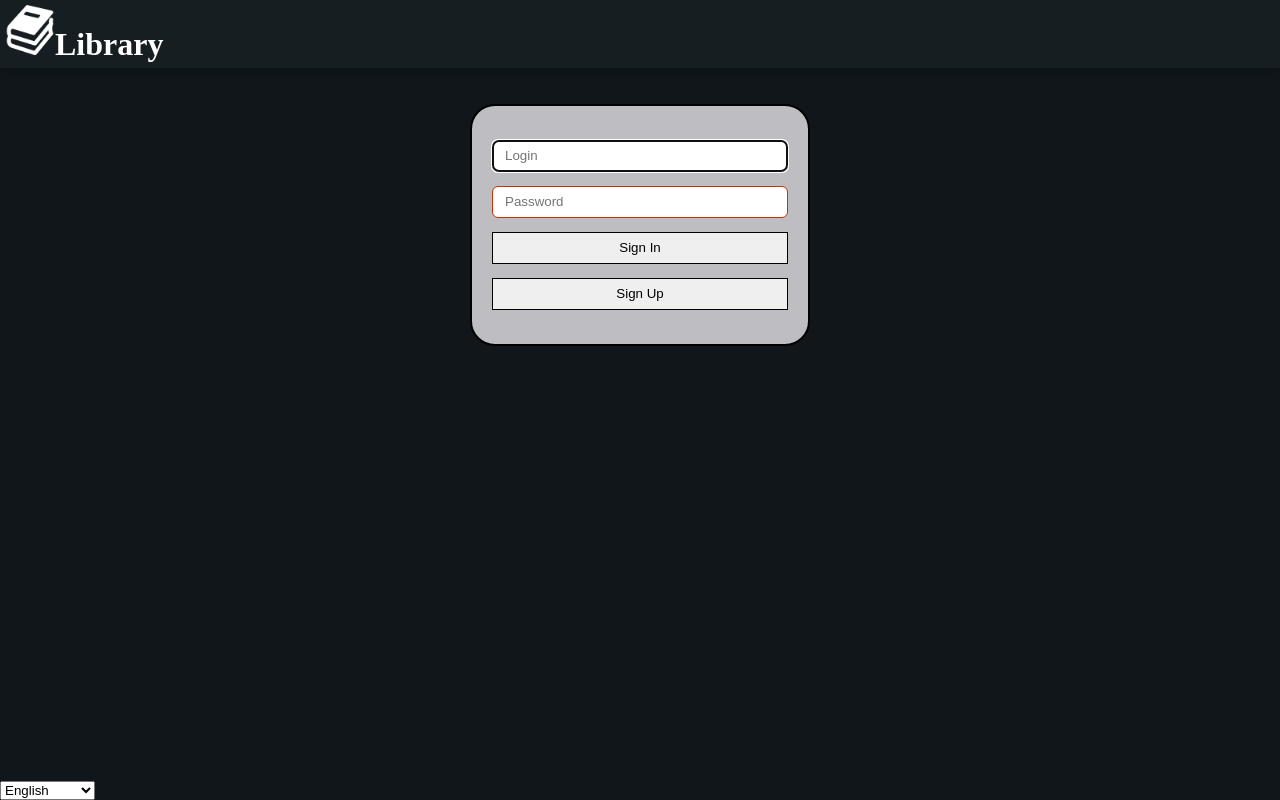
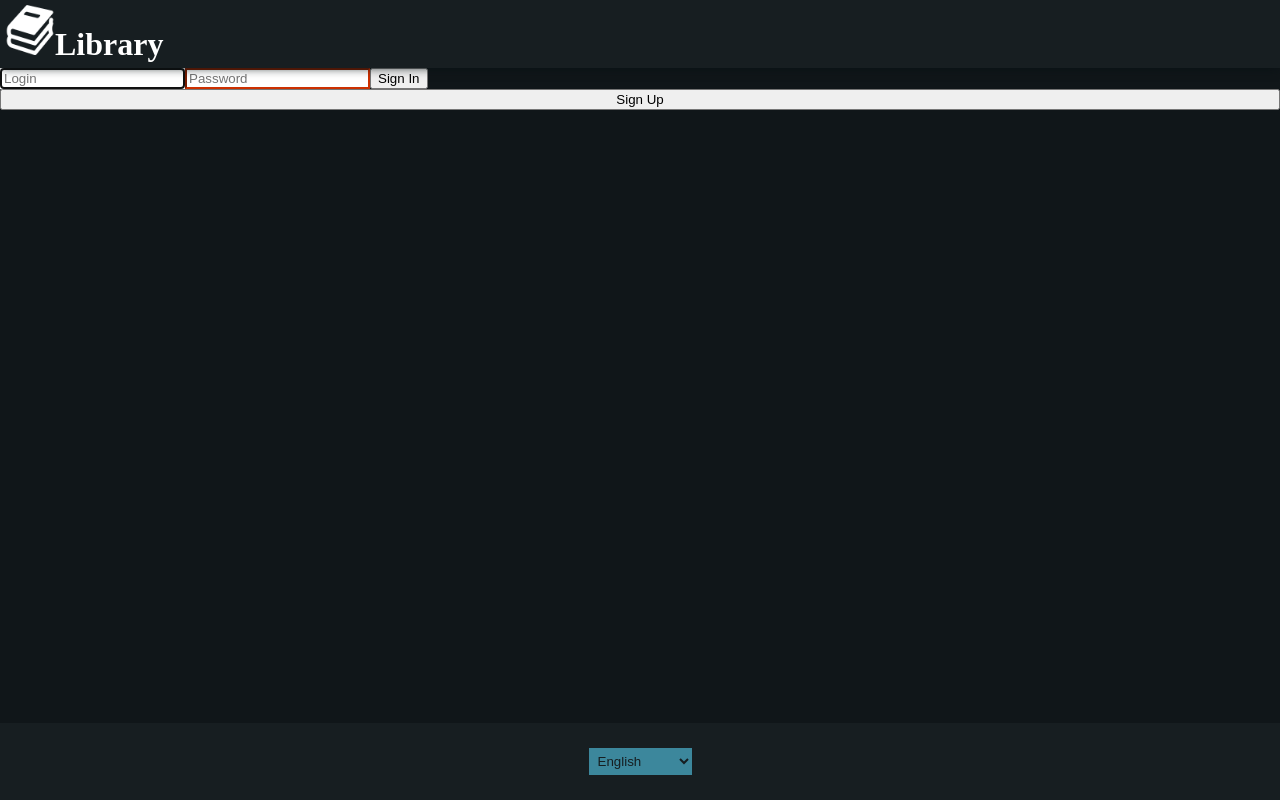
Before and after one commit to SirJohanot/library-react, a React (Create React App) app: page /sign-in in a window 1280 px wide. Built offline with nearby package versions, Linux system fonts and the light colour scheme.

Commit message:
added new styles

```diff
--- a/src/assets/global.css
+++ b/src/assets/global.css
@@ -2,11 +2,17 @@
   --color_background: #101619;
   --color_background_light: #171e21;
   --color_link: #3c879c;
+  --color_link_disabled: #3c879c5b;
   --color_link_hover: #5ff5ff;
   --color_dark_text: #aab3b6;
   --color_button_text: #161e21;
   --color_danger: #cc3000;
   --color_border: #2d3437;
+  --color_input_text: #abaeaf;
+  --color_input_background: #121212;
+  --color_input_border: #213138;
+  --color_link_active: #1bb194;
+  --color_border_light: #203137;
 }
 
 * {
@@ -32,6 +38,7 @@ body {
 
 #root>#main-content {
   flex-grow: 1;
+  margin-top: 68px;
 }
 
 body {
@@ -58,7 +65,10 @@ html::-webkit-scrollbar-thumb {
 }
 
 a {
-  text-decoration: none;
+  text-decoration: none !important;
+  display: flex !important;
+  align-items: center !important;
+  justify-content: center !important;
 }
 
 a>button {
@@ -68,38 +78,84 @@ a>button {
 }
 
 .btn {
+  padding: 5px 15px;
   color: var(--color_button_text);
   background-color: var(--color_link);
+  transition: color .3s ease-in-out, background-color .3s ease-in-out, border-color .3s ease-in-out, box-shadow .3s ease-in-out;
   border: 1px solid transparent;
   border-radius: 2px;
   cursor: pointer;
   font-size: 14px;
+  font-weight: 400;
+  text-align: center;
 }
 
-button:hover,
-input[type="submit"]:hover {
-  background-color: #076591;
+.btn:hover {
+  background-color: var(--color_link_hover);
 }
 
-button[disabled],
-input[type="submit"][disabled] {
+.btn:disabled {
+  background-color: var(--color_link_disabled);
   cursor: not-allowed;
-  opacity: .65;
 }
 
 .link {
   color: var(--color_link);
+  transition: color .5s ease-out;
 }
 
 .link:hover {
   color: var(--color_link_hover);
 }
 
-form input,
-form button {
-  border-width: 1px;
-  border-style: solid;
-  border-color: black;
+.dotted-link {
+  line-height: 1;
+  border-bottom: 1px dotted var(--color_link);
+  font-size: 17px;
+  font-weight: 700;
+}
+
+.form {
+  display: flex;
+  flex-direction: column;
+  align-items: center;
+  justify-content: flex-start;
+  background-color: var(--color_background_light);
+  padding-top: 1.5rem;
+  padding-bottom: 1.5rem;
+  padding-left: 15px;
+  padding-right: 15px;
+  gap: 1rem;
+}
+
+.form input {
+  width: 100%;
+  padding: 0.45rem 0.75rem 0.3rem;
+  color: var(--color_input_text) !important;
+  background-color: var(--color_input_background) !important;
+  font-size: 14px;
+  line-height: 1.5;
+  border: 0;
+  border: 1px solid var(--color_input_border);
+  border-radius: 0.15rem;
+  background-clip: border-box;
+  transition: border-color .15s ease-in-out, box-shadow .15s ease-in-out;
+  box-shadow: inset 0 0 5px 0 rgb(var(--color_input_inner_shadow)/10%);
+}
+
+.form input:focus {
+  border-color: var(--color_link_active) !important;
+  outline: 0;
+}
+
+.form button {
+  width: 50%;
+  display: block;
+}
+
+.b-outline {
+  border-bottom: 1px solid var(--color_border_light);
+  width: 100%;
 }
 
 .container {
@@ -108,7 +164,7 @@ form button {
 }
 
 .field-error {
-  color: var(--color_danger);
+  color: var(--color_danger) !important;
 }
 
 .error-message {
@@ -117,7 +173,7 @@ form button {
 }
 
 .red-border {
-  border-color: var(--color_danger);
+  border-color: var(--color_danger) !important;
 }
 
 .red {
@@ -126,14 +182,6 @@ form button {
 
 .green {
   background-color: #76b711;
-}
-
-.round-bordered-subject {
-  border: 2px solid rgb(0, 0, 0);
-  color: black;
-  padding: 10px;
-  border-radius: 25px;
-  background-color: #bdbdc2;
 }
 
 #main-content-centered-element {
@@ -225,6 +273,36 @@ header .menu li.separator {
   fill: #5ff5ff;
 }
 
+/* Footer */
+footer {
+  background-color: #171e21;
+  padding: 25px 15px;
+}
+
+footer select {
+  display: block;
+  margin: auto;
+  background-color: #3c879c;
+  color: #161e21;
+  cursor: pointer;
+  border: 0;
+  outline: 0;
+  transition: color .3s ease, background .3s ease, box-shadow .3s ease;
+  padding: 5px;
+}
+
+footer select:hover {
+  background-color: #5ff5ff;
+}
+
+footer select option {
+  background-color: #171e21;
+  color: #aab3b6;
+  padding: 5px;
+  border: 0;
+  outline: 0;
+}
+
 /* Pagination */
 #pagination {
   display: flex;
@@ -245,29 +323,6 @@ header .menu li.separator {
 
 #pagination input {
   width: 125px;
-}
-
-/* Login Form*/
-.login-form {
-  width: 340px;
-  margin: 36px auto;
-  padding: 20px;
-}
-
-.login-form input,
-.login-form button {
-  width: 100%;
-  padding: 5px 12px;
-  line-height: 20px;
-  display: block;
-  margin: 14px auto;
-}
-
-.login-form input[type="text"],
-.login-form input[type="password"] {
-  border-radius: 6px;
-  color: #000000;
-  background-color: #ffffff;
 }
 
 /* Main Page */
```
